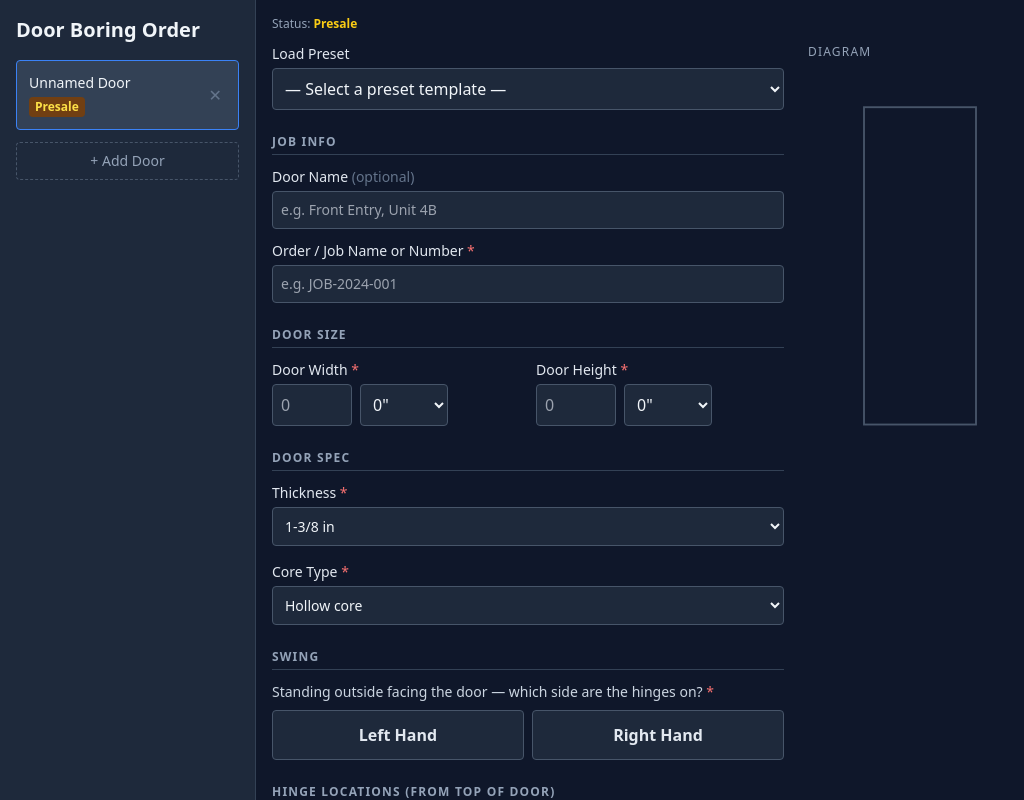
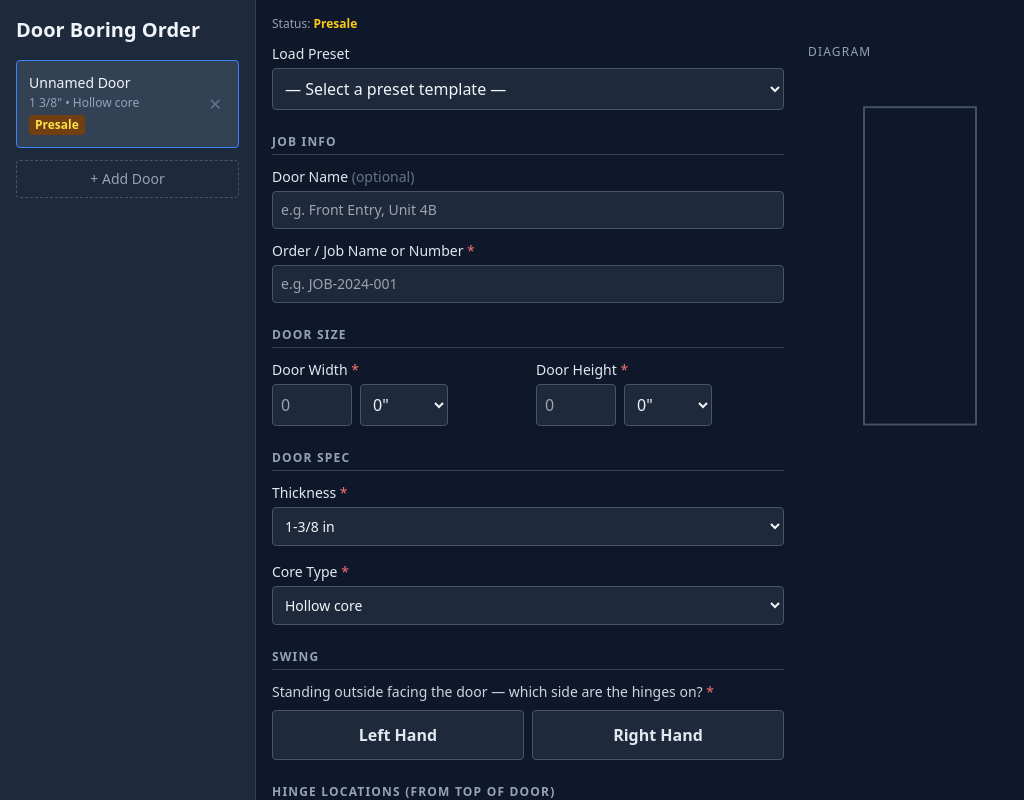
Before and after one commit to miklamx/door-fab-app, a React (Vite) app: page / in a window 1280 px wide. Shown: the top 800 px of the page, without its empty margins (0-1024 px from the left). Built offline with nearby package versions, Linux system fonts and the light colour scheme.

Commit message:
Add formatting functions for door specifications

```diff
--- a/src/components/DoorCard.jsx
+++ b/src/components/DoorCard.jsx
@@ -1,4 +1,21 @@
+function fmtThickness(val) {
+  if (!val) return "—";
+  if (val === "1-3/8-in") return '1 3/8"';
+  if (val === "1-3/4-in") return '1 3/4"';
+  return val;
+}
+
+function fmtCoreType(val) {
+  if (!val) return "—";
+  if (val === "hollow") return "Hollow core";
+  if (val === "solid") return "Solid core";
+  return val;
+}
+
 export default function DoorCard({ door, isActive, onSelect, onDelete }) {
+  const title = door.name || door.jobName || "Unnamed Door";
+  const spec = `${fmtThickness(door.thickness)} • ${fmtCoreType(door.coreType)}`;
+
   return (
     <div
       className={`p-3 rounded cursor-pointer border transition-colors ${
@@ -11,8 +28,11 @@ export default function DoorCard({ door, isActive, onSelect, onDelete }) {
       <div className="flex items-center justify-between gap-2">
         <div className="min-w-0">
           <div className="font-medium text-slate-100 text-sm truncate">
-            {door.name || door.jobName || "Unnamed Door"}
+            {title}
           </div>
+
+          <div className="text-xs text-slate-400 truncate mt-0.5">{spec}</div>
+
           <span
             className={`inline-block text-xs font-semibold px-1.5 py-0.5 rounded mt-1 ${
               door.status === "Production"
@@ -23,6 +43,7 @@ export default function DoorCard({ door, isActive, onSelect, onDelete }) {
             {door.status}
           </span>
         </div>
+
         <button
           type="button"
           onClick={(e) => {
```
